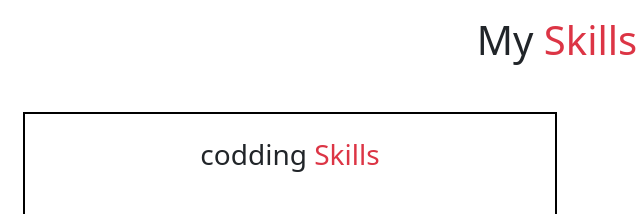
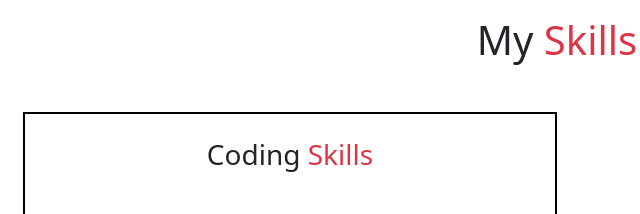
Before and after one commit to ramsai27/ramsaiportfolio, a plain HTML site: page index.html in a window 1280 px wide. Shown: the part 2800-3014 px from the top of the page, 83-723 px from the left. Drawn offline with nearby package versions, Linux system fonts and the light colour scheme.

Commit message:
Update index.html

```diff
--- a/index.html
+++ b/index.html
@@ -190,7 +190,7 @@
         <div class="row">
 
             <div class="col-sm-12 col-lg-6 skills">
-                <h3 class="mt-4">codding <span class="text-danger">Skills</span></h3>
+                <h3 class="mt-4">Coding <span class="text-danger">Skills</span></h3>
                 <div class="progress mb-5 mt-5" role="progressbar" aria-label="Animated striped example" aria-valuenow="75" aria-valuemin="0" aria-valuemax="100">
                     <div class="progress-bar progress-bar-striped progress-bar-animated" style="width: 80%">HTML 80%</div>
                 </div>
```
